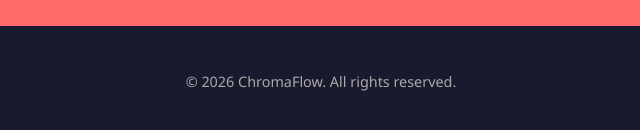
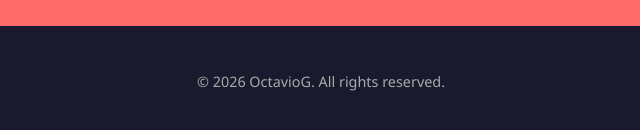
Before and after one commit to vsourasrex-design/color-harmony_octaviog, a plain HTML site: page index.html in a window 1280 px wide. Shown: the part 1058-1188 px from the top of the page, 319-959 px from the left. Drawn offline with Linux system fonts and the light colour scheme.

Commit message:
Update index.html

```diff
--- a/index.html
+++ b/index.html
@@ -3,7 +3,7 @@
 <head>
   <meta charset="UTF-8" />
   <meta name="viewport" content="width=device-width, initial-scale=1.0"/>
-  <title>Color Harmony Landing Page</title>
+  <title>Color Harmony</title>
   <style>
     :root {
       --primary: #5e17eb;
@@ -106,7 +106,7 @@
   </main>
 
   <footer>
-    <p>&copy; 2026 ChromaFlow. All rights reserved.</p>
+    <p>&copy; 2026 OctavioG. All rights reserved.</p>
   </footer>
 </body>
 </html>
```
